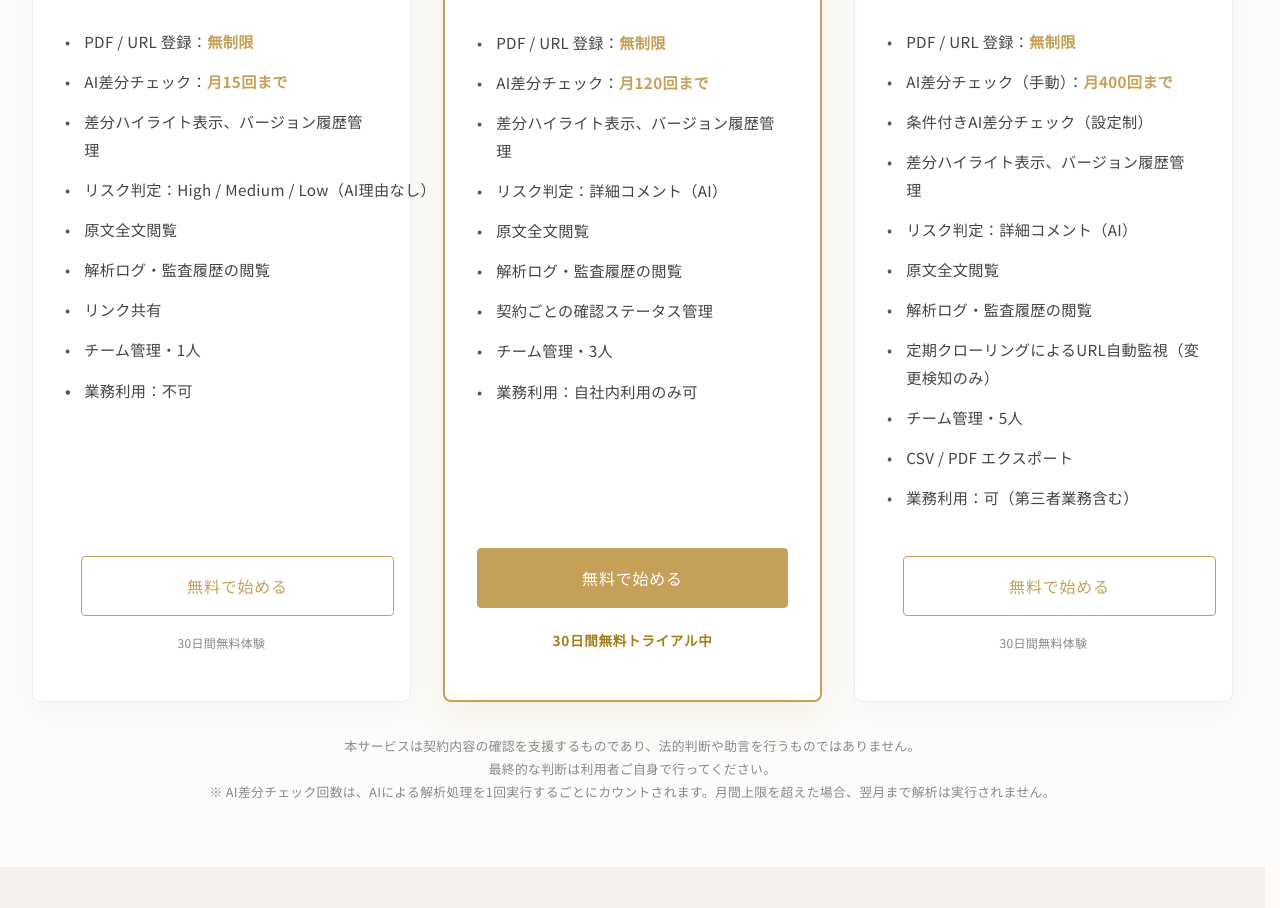
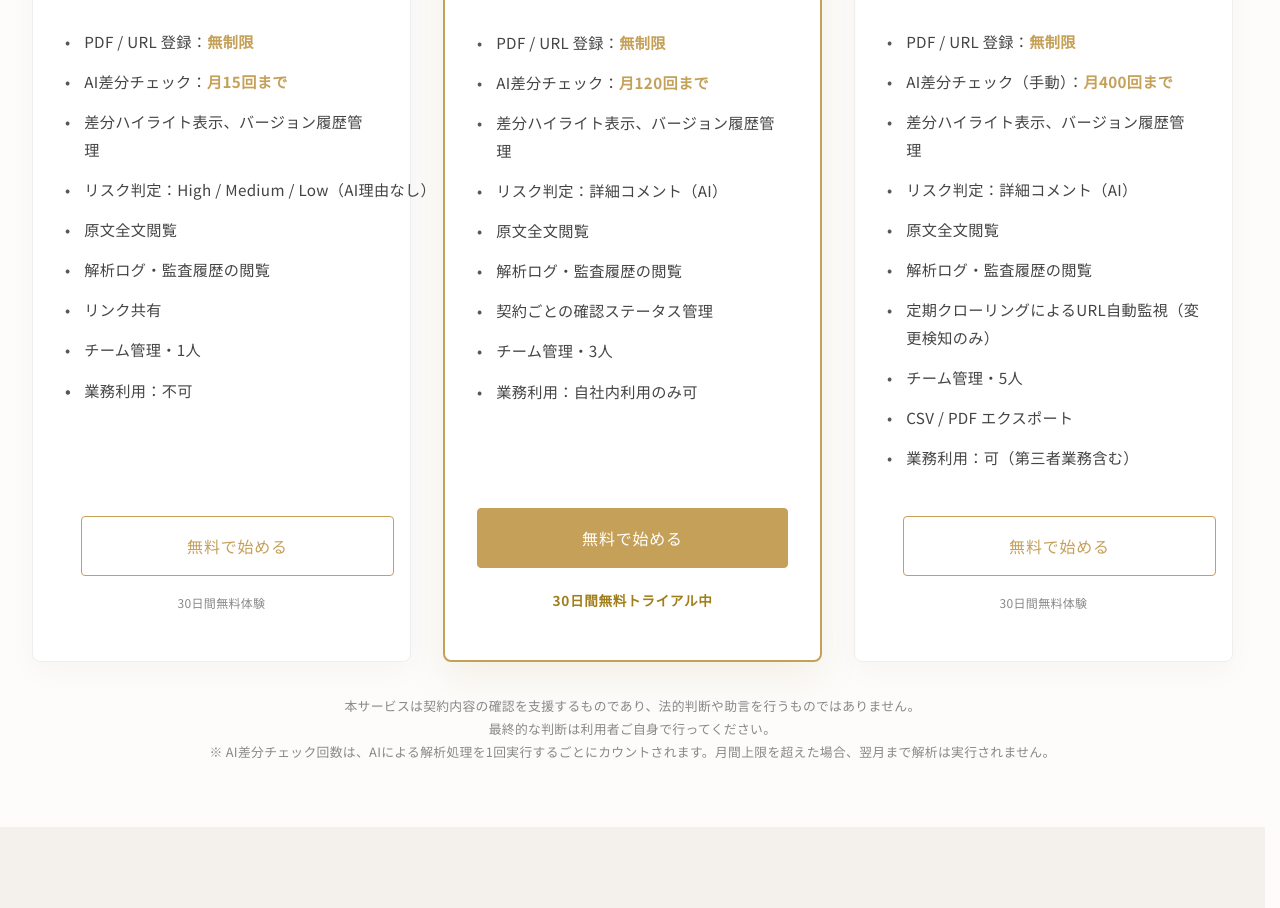
Before and after one commit to kuraeplasma/Diffsense, a plain HTML site: page index.html in a window 1280 px wide. Shown: the part 3949-4857 px from the top of the page. Drawn offline with Linux system fonts and the light colour scheme.

Commit message:
Remove conditional AI check from Pro plan

```diff
--- a/index.html
+++ b/index.html
@@ -477,7 +477,6 @@
                         <ul>
                             <li>PDF / URL 登録：<strong>無制限</strong></li>
                             <li>AI差分チェック（手動）：<strong>月400回まで</strong></li>
-                            <li>条件付きAI差分チェック（設定制）</li>
                             <li>差分ハイライト表示、バージョン履歴管理</li>
                             <li>リスク判定：詳細コメント（AI）</li>
                             <li>原文全文閲覧</li>
```
